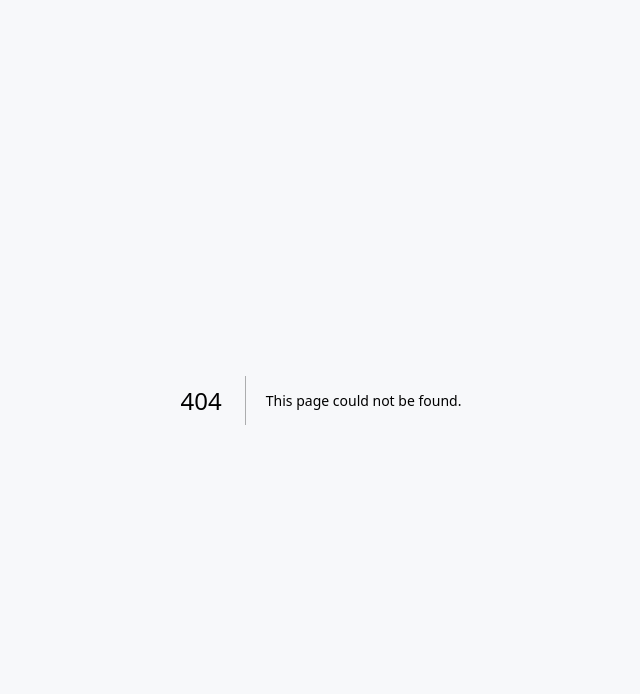
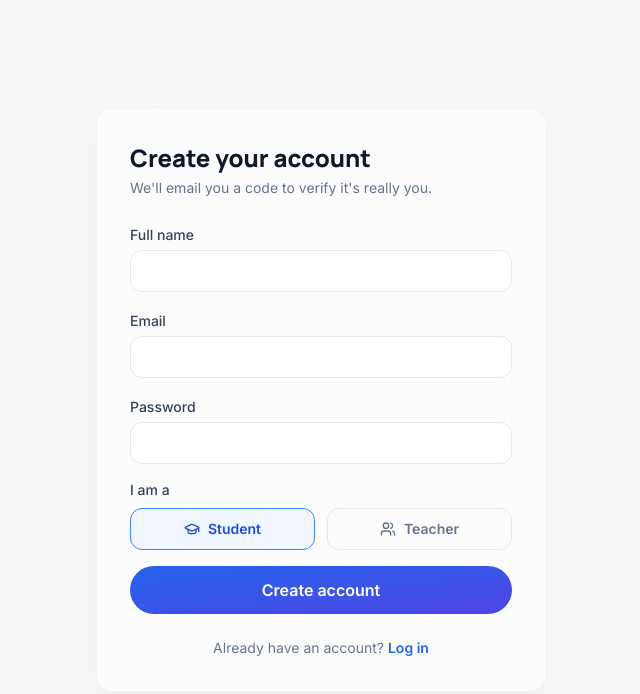
Before and after one commit to CombodianHero/ridgepath, a Next.js app: page /register in a window 1280 px wide. Before the commit this address had no page. Shown: the top 694 px of the page, without its empty margins (319-959 px from the left). Built offline with nearby package versions, Linux system fonts and the light colour scheme.

Commit message:
Add files via upload

```diff
--- /dev/null
+++ b/app/register/page.tsx
@@ -0,0 +1,113 @@
+"use client";
+
+import { useState } from "react";
+import { useRouter } from "next/navigation";
+import Link from "next/link";
+import { GraduationCap, Users } from "lucide-react";
+import GlassCard from "@/components/GlassCard";
+
+export default function RegisterPage() {
+  const router = useRouter();
+  const [form, setForm] = useState({ name: "", email: "", password: "", role: "STUDENT" as "STUDENT" | "TEACHER" });
+  const [error, setError] = useState("");
+  const [loading, setLoading] = useState(false);
+
+  async function handleSubmit(e: React.FormEvent) {
+    e.preventDefault();
+    setError("");
+    setLoading(true);
+
+    const res = await fetch("/api/auth/register", {
+      method: "POST",
+      headers: { "Content-Type": "application/json" },
+      body: JSON.stringify(form),
+    });
+
+    const data = await res.json();
+    setLoading(false);
+
+    if (!res.ok) {
+      setError(data.error ?? "Something went wrong.");
+      return;
+    }
+
+    router.push(`/verify-otp?email=${encodeURIComponent(form.email)}&purpose=REGISTER_VERIFY`);
+  }
+
+  return (
+    <div className="min-h-screen flex items-center justify-center bg-[#F7F8FA] px-5 py-12">
+      <GlassCard className="w-full max-w-md p-8">
+        <h1 className="font-display font-extrabold text-2xl text-slate-900">Create your account</h1>
+        <p className="text-sm text-slate-500 font-body mt-1">We'll email you a code to verify it's really you.</p>
+
+        <form onSubmit={handleSubmit} className="mt-6 space-y-4">
+          <div>
+            <label className="text-sm font-body font-medium text-slate-700">Full name</label>
+            <input
+              required
+              value={form.name}
+              onChange={(e) => setForm({ ...form, name: e.target.value })}
+              className="mt-1 w-full px-3.5 py-2.5 rounded-xl border border-slate-200 focus:border-blue-500 outline-none font-body text-sm"
+            />
+          </div>
+          <div>
+            <label className="text-sm font-body font-medium text-slate-700">Email</label>
+            <input
+              required
+              type="email"
+              value={form.email}
+              onChange={(e) => setForm({ ...form, email: e.target.value })}
+              className="mt-1 w-full px-3.5 py-2.5 rounded-xl border border-slate-200 focus:border-blue-500 outline-none font-body text-sm"
+            />
+          </div>
+          <div>
+            <label className="text-sm font-body font-medium text-slate-700">Password</label>
+            <input
+              required
+              minLength={8}
+              type="password"
+              value={form.password}
+              onChange={(e) => setForm({ ...form, password: e.target.value })}
+              className="mt-1 w-full px-3.5 py-2.5 rounded-xl border border-slate-200 focus:border-blue-500 outline-none font-body text-sm"
+            />
+          </div>
+
+          <div>
+            <label className="text-sm font-body font-medium text-slate-700 mb-2 block">I am a</label>
+            <div className="grid grid-cols-2 gap-3">
+              {(["STUDENT", "TEACHER"] as const).map((r) => (
+                <button
+                  key={r}
+                  type="button"
+                  onClick={() => setForm({ ...form, role: r })}
+                  className={`flex items-center gap-2 justify-center py-2.5 rounded-xl border text-sm font-body font-semibold transition-colors ${
+                    form.role === r ? "border-blue-500 bg-blue-50 text-blue-700" : "border-slate-200 text-slate-500"
+                  }`}
+                >
+                  {r === "STUDENT" ? <GraduationCap size={16} /> : <Users size={16} />}
+                  {r === "STUDENT" ? "Student" : "Teacher"}
+                </button>
+              ))}
+            </div>
+          </div>
+
+          {error && <p className="text-sm text-red-600 font-body">{error}</p>}
+
+          <button
+            disabled={loading}
+            className="w-full py-3 rounded-full text-white font-semibold font-body bg-gradient-to-br from-brand-blue to-brand-indigo disabled:opacity-60"
+          >
+            {loading ? "Creating account..." : "Create account"}
+          </button>
+        </form>
+
+        <p className="text-sm font-body text-slate-500 mt-6 text-center">
+          Already have an account?{" "}
+          <Link href="/login" className="text-blue-600 font-semibold">
+            Log in
+          </Link>
+        </p>
+      </GlassCard>
+    </div>
+  );
+}
```
